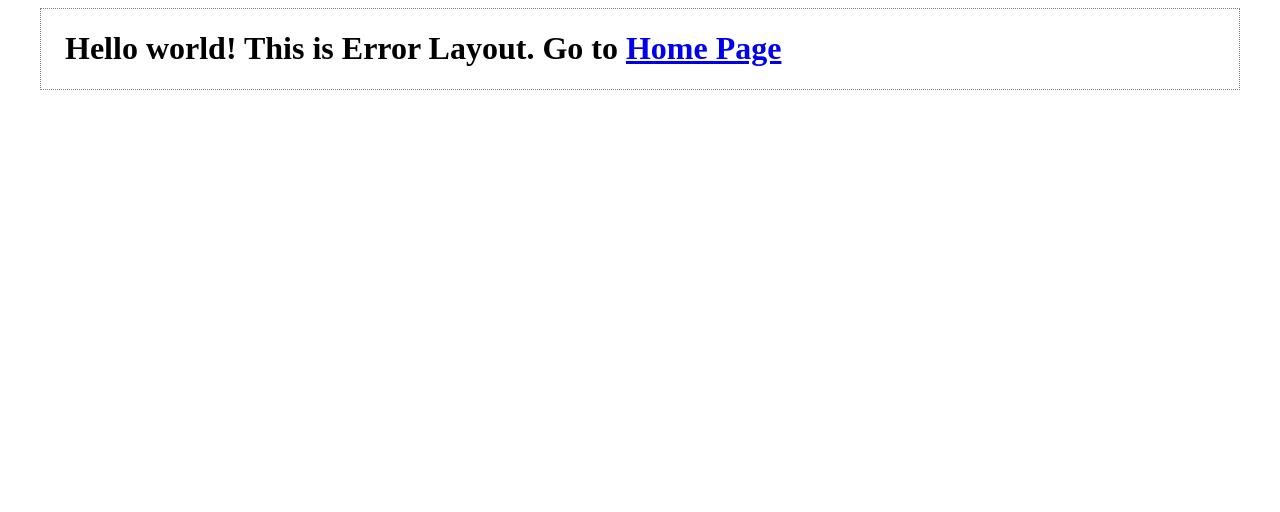
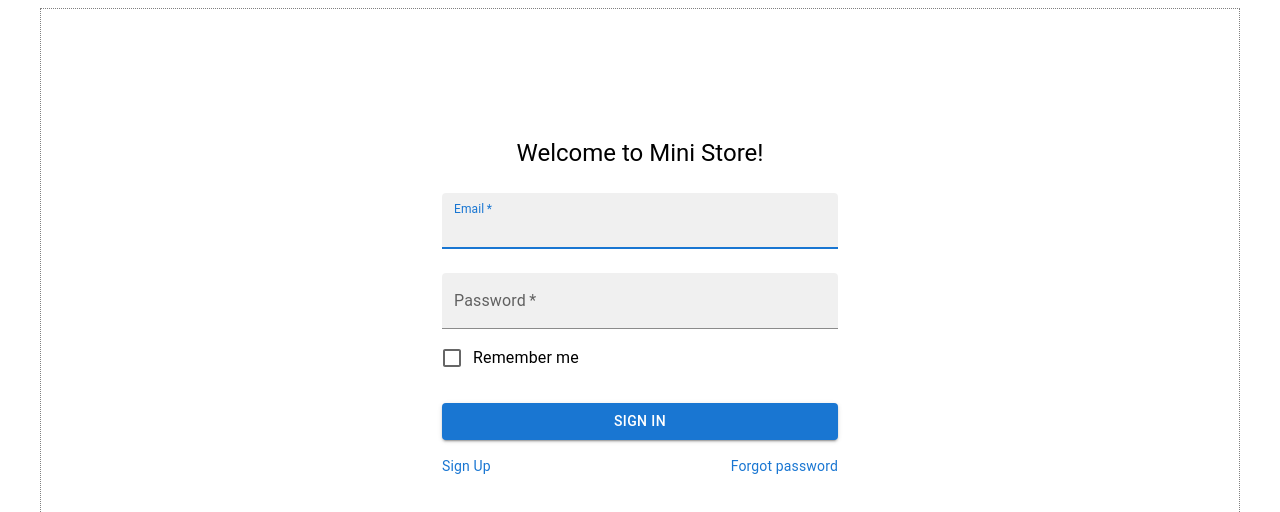
Before and after one commit to taddy569/mini-dictionary, a React (Create React App) app: page /auth/login in a window 1280 px wide. Shown: the top 512 px of the page. Built offline with nearby package versions, Linux system fonts and the light colour scheme.

Commit message:
routing and layout for publicview: login, forgotpassword, signup

```diff
--- a/src/components/composited/NavBar/NavBar.tsx
+++ b/src/components/composited/NavBar/NavBar.tsx
@@ -70,6 +70,12 @@ const NavBar = () => {
                 <NotificationsIcon />
               </Badge>
             </IconButton>
+            <NavLink
+              to="/auth/login"
+              style={{
+                color: 'white',
+              }}
+            >
               <IconButton
                 size="large"
                 edge="end"
@@ -81,6 +87,7 @@ const NavBar = () => {
               >
                 <AccountCircle />
               </IconButton>
+            </NavLink>
           </Box>
         </Toolbar>
       </AppBar>
--- a/src/layouts/PublicLayout/index.tsx
+++ b/src/layouts/PublicLayout/index.tsx
@@ -1,9 +1,11 @@
 import React from 'react'
 
+import { WrapperOutlet } from 'components/base'
+
 const PublicLayout = () => (
-  <h1 className="text-3xl font-bold underline">
-    Hello world! This is Public Layout
-  </h1>
+  <>
+    <WrapperOutlet />
+  </>
 )
 
 export default PublicLayout
--- a/src/routers/index.tsx
+++ b/src/routers/index.tsx
@@ -5,6 +5,7 @@ import { BrowserRouter as Router, Routes, Route } from 'react-router-dom'
 import { ErrorLayout, ProtectedLayout, PublicLayout } from 'layouts'
 import { ProductList, ProductDetail } from 'scenes/Products'
 import { Carts } from 'scenes/Carts'
+import { ForgotPassword, Login, SignUp } from 'scenes/PublicView'
 
 const AppRouter = () => (
   <Router>
@@ -14,8 +15,10 @@ const AppRouter = () => (
         <Route path="/products/:id" element={<ProductDetail />} />
         <Route path="/carts" element={<Carts />} />
       </Route>
-      <Route path="/public" element={<PublicLayout />}>
-        <Route path="login" element={<PublicLayout />} />
+      <Route path="/auth" element={<PublicLayout />}>
+        <Route path="/auth/forgot-password" element={<ForgotPassword />} />
+        <Route path="/auth/login" element={<Login />} />
+        <Route path="/auth/sign-up" element={<SignUp />} />
       </Route>
       <Route path="*" element={<ErrorLayout />} />
     </Routes>
--- /dev/null
+++ b/src/scenes/PublicView/ForgotPassword/ForgotPassword.tsx
@@ -0,0 +1,7 @@
+import React from 'react'
+
+const ForgotPassword = () => {
+  return <div>ForgotPassword</div>
+}
+
+export default ForgotPassword
--- /dev/null
+++ b/src/scenes/PublicView/ForgotPassword/index.tsx
@@ -0,0 +1 @@
+export { default as ForgotPassword } from './ForgotPassword'
--- /dev/null
+++ b/src/scenes/PublicView/Login/Login.tsx
@@ -0,0 +1,95 @@
+import React from 'react'
+
+import Container from '@mui/material/Container'
+import Box from '@mui/material/Box'
+import Grid from '@mui/material/Grid'
+import TextField from '@mui/material/TextField'
+import FormControlLabel from '@mui/material/FormControlLabel'
+import Checkbox from '@mui/material/Checkbox'
+import Button from '@mui/material/Button'
+import Link from '@mui/material/Link'
+
+import { useAppDispatch } from 'hooks'
+import { Typography } from '@mui/material'
+
+const Login = () => {
+  const dispatch = useAppDispatch()
+
+  return (
+    <Container
+      maxWidth="xs"
+      sx={{
+        display: 'flex',
+        alignItem: 'center',
+      }}
+    >
+      <Box
+        sx={{
+          marginTop: 8,
+          display: 'flex',
+          flexDirection: 'column',
+          alignItems: 'center',
+        }}
+      >
+        <Typography variant="h5">Welcome to Mini Store!</Typography>
+        <Box component="form" onSubmit={() => {}} noValidate sx={{ mt: 1 }}>
+          <TextField
+            margin="normal"
+            id="input-username"
+            label="Email"
+            type="email"
+            variant="filled"
+            fullWidth
+            required
+            autoFocus
+            autoComplete="email@gmail.com"
+          />
+          <TextField
+            margin="normal"
+            id="input-password"
+            label="Password"
+            type="password"
+            variant="filled"
+            fullWidth
+            required
+            autoComplete="password"
+          />
+          <FormControlLabel label={'Remember me'} control={<Checkbox />} />
+        </Box>
+        <Button
+          type="submit"
+          fullWidth
+          variant="contained"
+          sx={{ mt: 3, mb: 2 }}
+        >
+          Sign In
+        </Button>
+
+        <Grid
+          container
+          sx={{
+            display: 'flex',
+            justifyContent: 'space-between',
+          }}
+        >
+          <Grid item xs>
+            <Link href="/auth/sign-up" variant="body2" underline="hover">
+              Sign Up
+            </Link>
+          </Grid>
+          <Grid item xs="auto">
+            <Link
+              href="/auth/forgot-password"
+              variant="body2"
+              underline="hover"
+            >
+              Forgot password
+            </Link>
+          </Grid>
+        </Grid>
+      </Box>
+    </Container>
+  )
+}
+
+export default Login
--- /dev/null
+++ b/src/scenes/PublicView/Login/index.tsx
@@ -0,0 +1 @@
+export { default as Login } from './Login'
--- /dev/null
+++ b/src/scenes/PublicView/SignUp/SignUp.tsx
@@ -0,0 +1,7 @@
+import React from 'react'
+
+const SignUp = () => {
+  return <div>SignUp</div>
+}
+
+export default SignUp
--- /dev/null
+++ b/src/scenes/PublicView/SignUp/index.tsx
@@ -0,0 +1 @@
+export { default as SignUp } from './SignUp'
--- /dev/null
+++ b/src/scenes/PublicView/index.tsx
@@ -0,0 +1,3 @@
+export { ForgotPassword } from './ForgotPassword'
+export { Login } from './Login'
+export { SignUp } from './SignUp'
```
Lines whose indentation alone changed are shown as unchanged.
